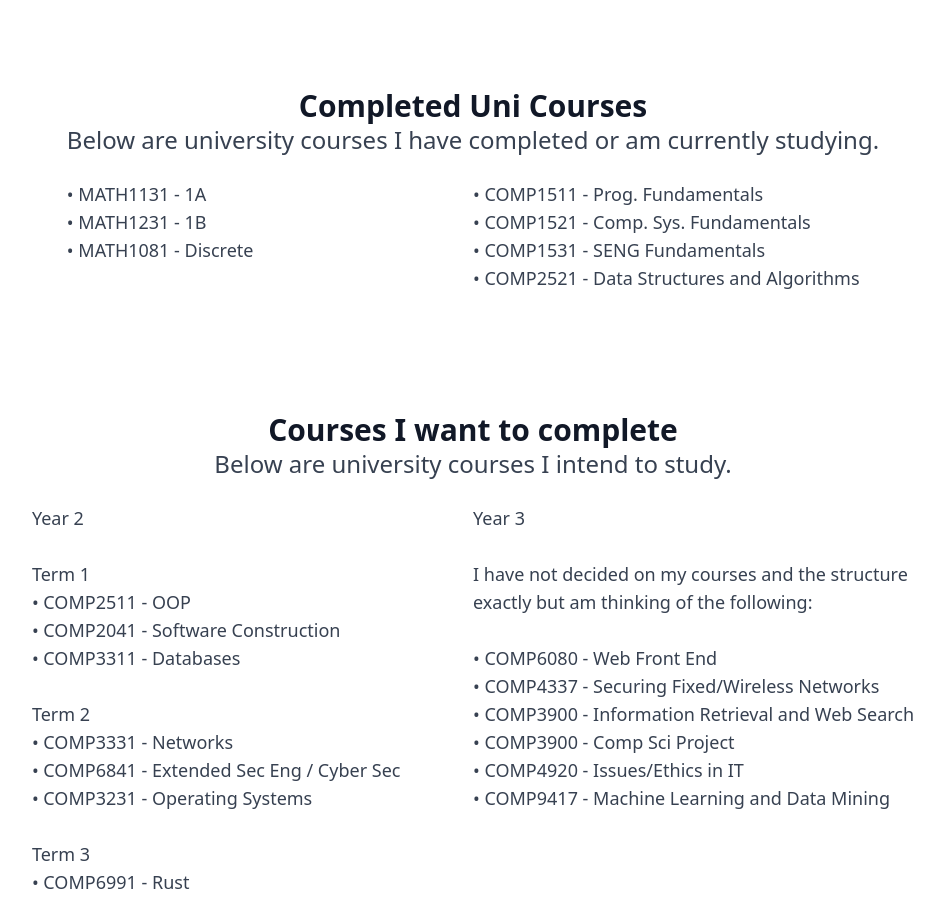
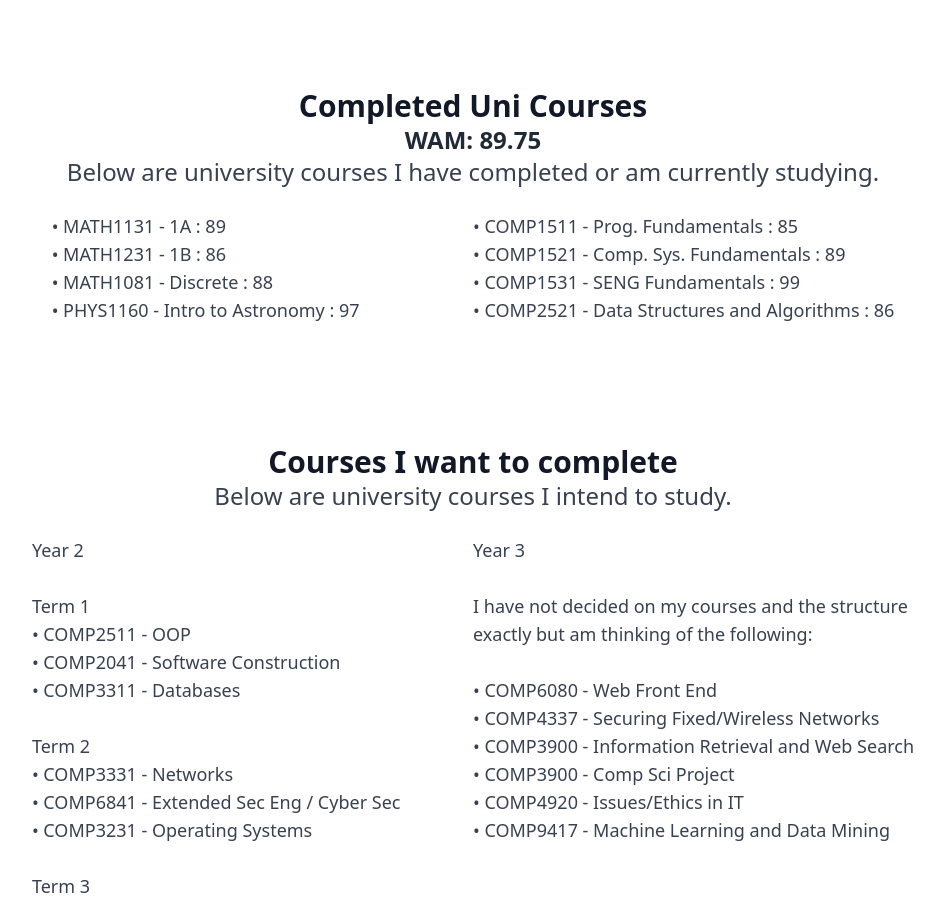
Before and after one commit to WillGaston/Website, a Next.js app: page /about in a window 1280 px wide. Shown: the part 940-1841 px from the top of the page, without its empty margins (167-1111 px from the left). Built offline with nearby package versions, Linux system fonts and the light colour scheme.

Commit message:
added grades and wam

```diff
--- a/app/about/page.tsx
+++ b/app/about/page.tsx
@@ -67,15 +67,17 @@ export default function Home() {
       <div className="py-12 flex justify-center">
         <div className ="text-center">
           <h1 className="text-3xl font-bold text-gray-900">Completed Uni Courses</h1>
+          <h2 className="text-2xl font-bold text-gray-800">WAM: 89.75</h2>
           <p className="text-2xl text-gray-700">Below are university courses I have completed or am currently studying.<br></br></p>
           <div className="py-6 grid grid-cols-2">
-            <p className="text-gray-700 text-start text-lg"> • MATH1131 - 1A <br></br>
-            • MATH1231 - 1B<br></br>
-            • MATH1081 - Discrete</p>
-            <p className="text-gray-700 text-start text-lg"> • COMP1511 - Prog. Fundamentals <br></br>
-            • COMP1521 - Comp. Sys. Fundamentals <br></br>
-            • COMP1531 - SENG Fundamentals <br></br>
-            • COMP2521 - Data Structures and Algorithms </p>
+            <p className="text-gray-700 text-start text-lg"> • MATH1131 - 1A : 89<br></br>
+            • MATH1231 - 1B : 86<br></br>
+            • MATH1081 - Discrete : 88<br></br>
+            • PHYS1160 - Intro to Astronomy : 97</p>
+            <p className="text-gray-700 text-start text-lg"> • COMP1511 - Prog. Fundamentals : 85<br></br>
+            • COMP1521 - Comp. Sys. Fundamentals : 89<br></br>
+            • COMP1531 - SENG Fundamentals : 99<br></br>
+            • COMP2521 - Data Structures and Algorithms : 86</p>
           </div>
         </div>
       </div>
```
